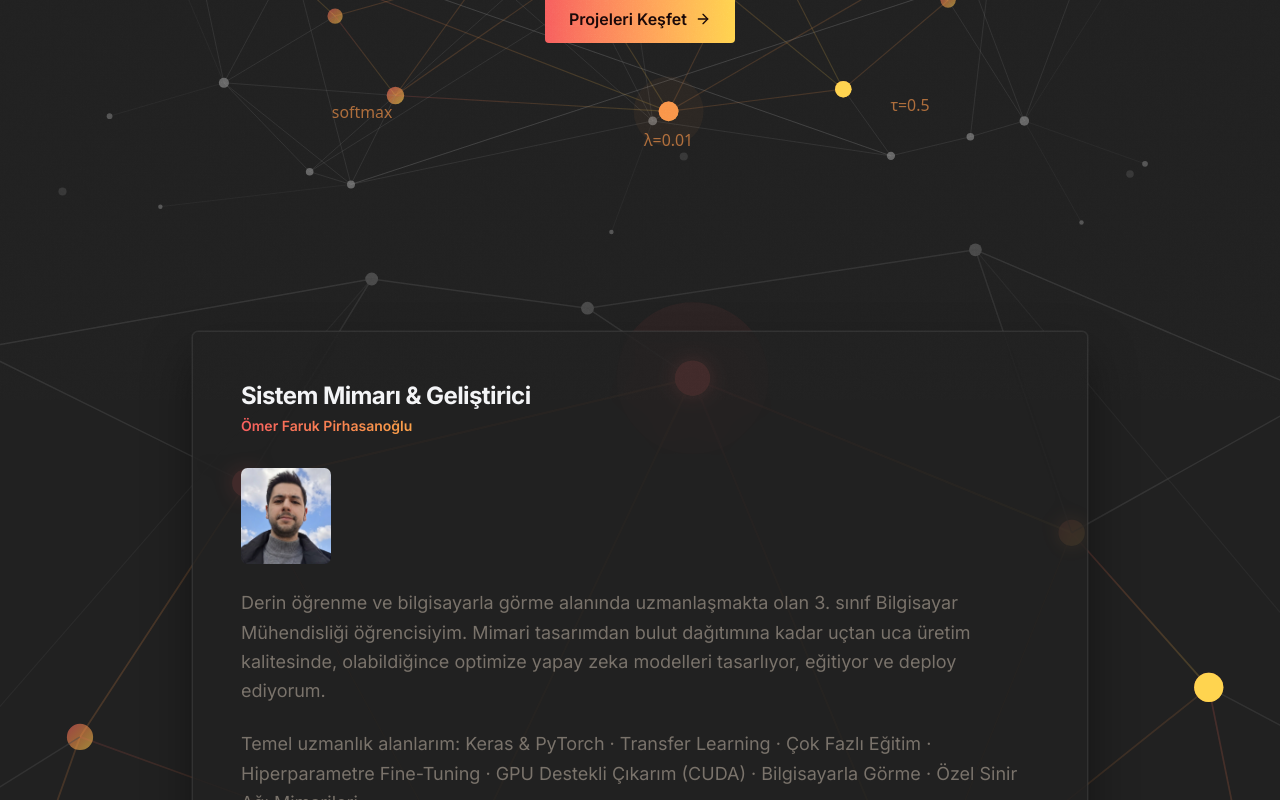
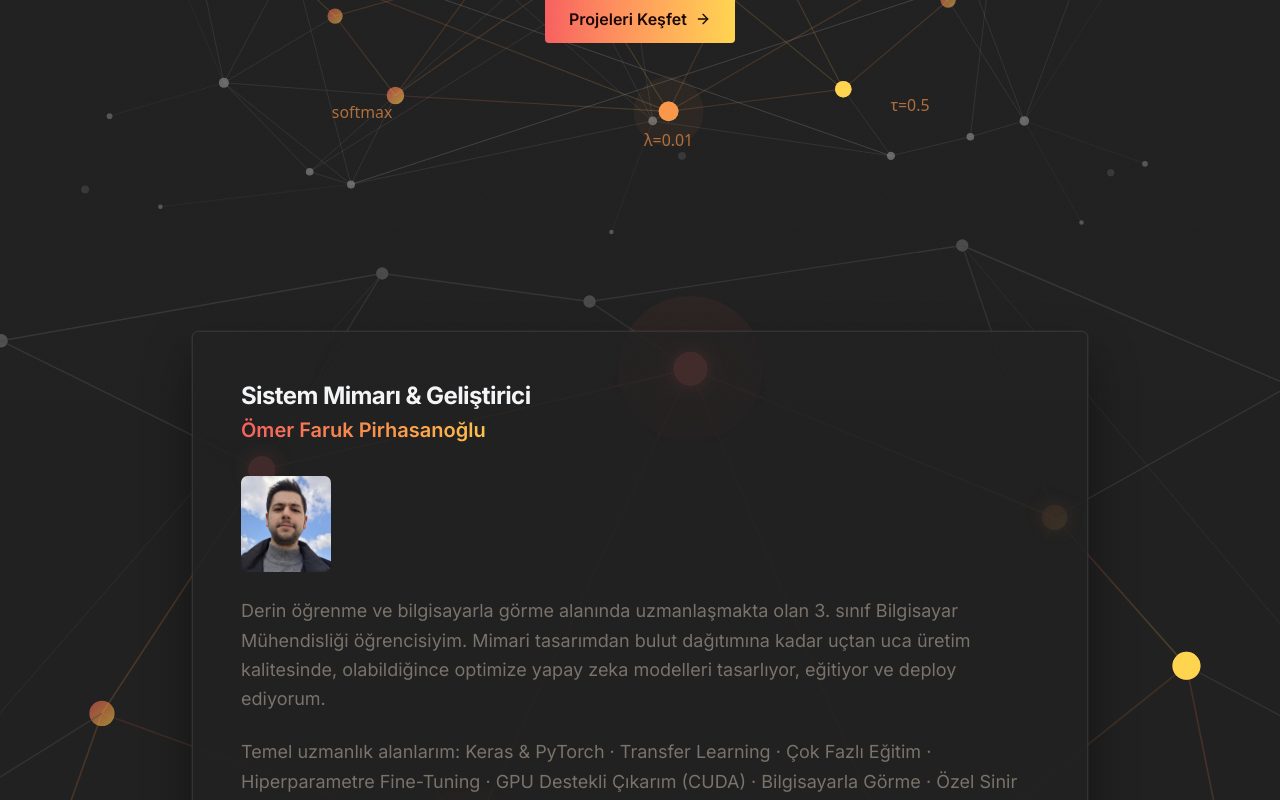
Before and after one commit to omerfarukpirhasanoglu/pirhasanoglu.com, a Next.js app: page / in a window 1280 px wide. Shown: the part 400-1200 px from the top of the page. Built offline with nearby package versions, Linux system fonts and the light colour scheme.

Commit message:
section fix

```diff
--- a/src/app/page.tsx
+++ b/src/app/page.tsx
@@ -276,7 +276,7 @@ export default function LandingPage() {
 
         {/* Arkaplan SVG */}
         <div className="absolute pointer-events-none" style={{zIndex: 0, inset: "-96px -100px"}}>
-          <svg width="100%" height="100%" viewBox="0 0 680 420" preserveAspectRatio="xMidYMid slice" xmlns="http://www.w3.org/2000/svg">
+          <svg width="100%" height="100%" viewBox="0 0 680 440" preserveAspectRatio="xMidYMid slice" xmlns="http://www.w3.org/2000/svg">
             <defs>
               <linearGradient id="aboutGrad" x1="0%" y1="0%" x2="100%" y2="100%">
                 <stop offset="0%" stopColor="#f75f5f"/>
@@ -422,14 +422,14 @@ export default function LandingPage() {
             <div className="flex items-center gap-4 mb-8">
               <div>
                 <h2 className="text-2xl font-bold tracking-tight text-gray-100">Sistem Mimarı & Geliştirici</h2>
-                <h3 className="text-sm font-semibold mt-1" style={{
+                <p className="text-xl font-semibold mt-1" style={{
                   background: "linear-gradient(90deg, #f75f5f, #f9964a, #ffd44f)",
                   WebkitBackgroundClip: "text",
                   WebkitTextFillColor: "transparent",
                   backgroundClip: "text",
                 }}>
                   Ömer Faruk Pirhasanoğlu
-                </h3>
+                </p>
               </div>
             </div>
             <div className="space-y-6 text-textMuted leading-relaxed text-lg">
```
